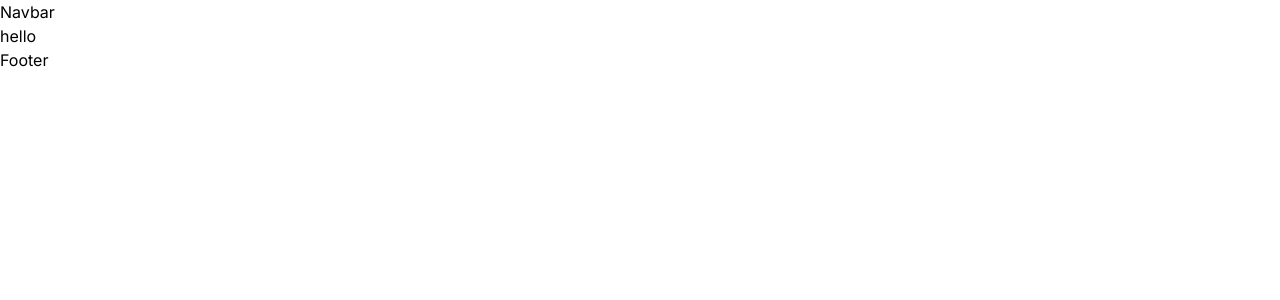
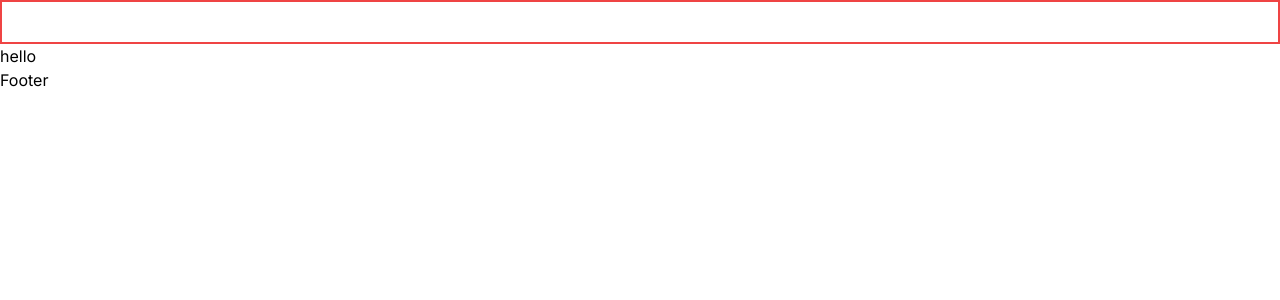
Before and after one commit to tymnec/travel-app, a Next.js app: page / in a window 1280 px wide. Shown: the top 300 px of the page. Built offline with nearby package versions, Linux system fonts and the light colour scheme.

Commit message:
import link from next in navbar

```diff
--- a/components/Navbar.tsx
+++ b/components/Navbar.tsx
@@ -1,7 +1,12 @@
+import Link from "next/link";
+
 const Navbar = () => {
   return (
-    <nav>Navbar</nav>
-  )
-}
+    <nav className="border-2 border-red-500 flexBetween max-container padding-container relative z-30 py-5">
+      {/* Navbar */}
+      <Link href={"/"}></Link>
+    </nav>
+  );
+};
 
-export default Navbar
+export default Navbar;
```
